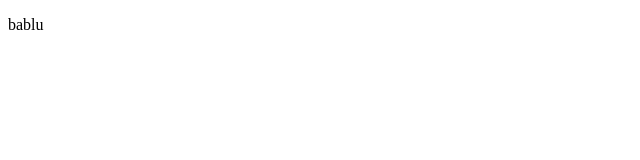
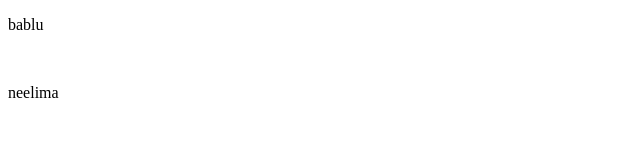
Before and after one commit to ibbu2728/TestRepo, a plain HTML site: page index.html in a window 1280 px wide. Shown: the full height of the page, 0-640 px from the left. Drawn offline with Linux system fonts and the light colour scheme.

Commit message:
added p tag

```diff
--- a/index.html
+++ b/index.html
@@ -8,5 +8,6 @@
 </head>
 <body>
     <p>bablu</p><br>
+    <p>neelima</p>
 </body>
 </html>
```
